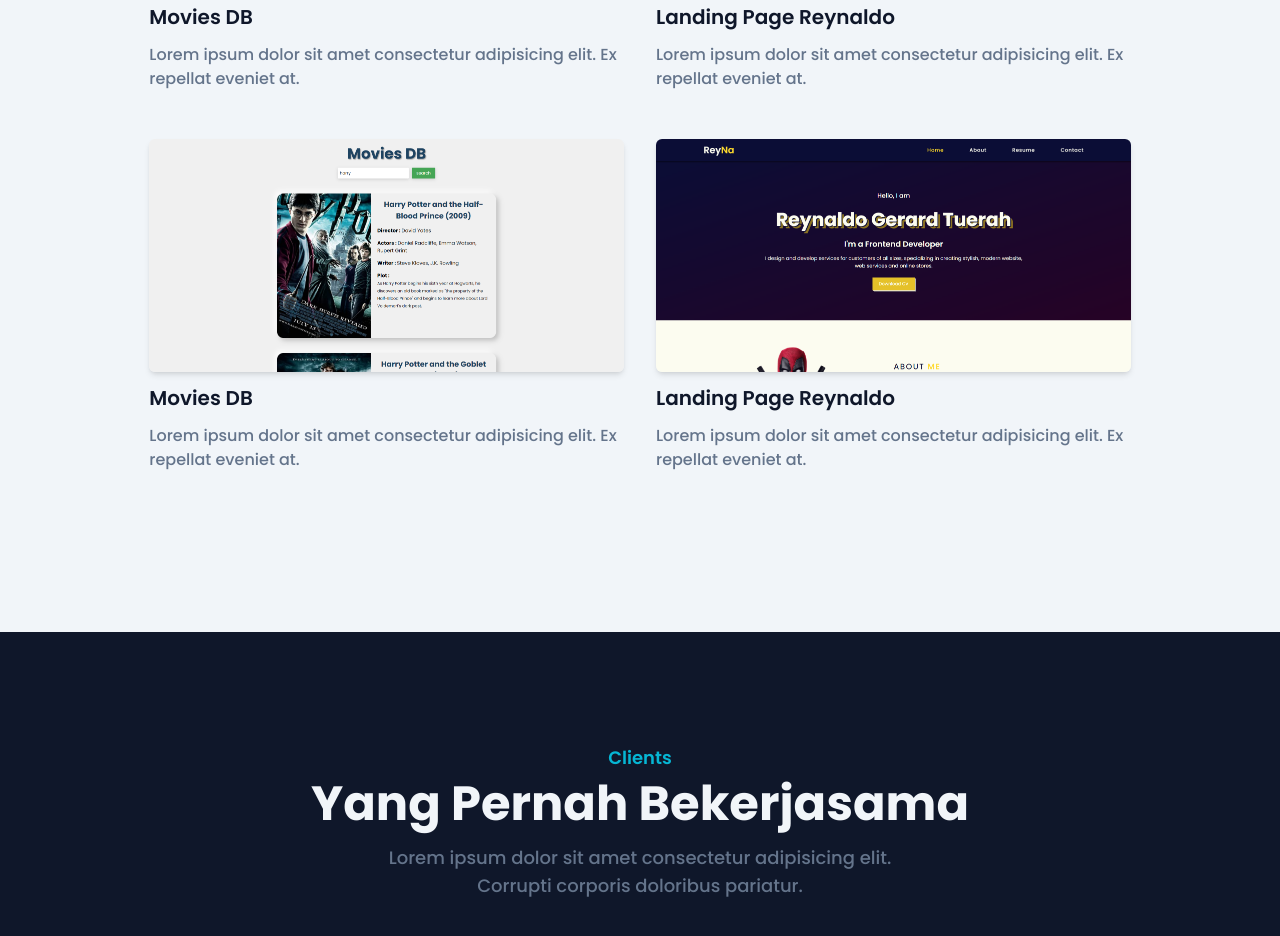
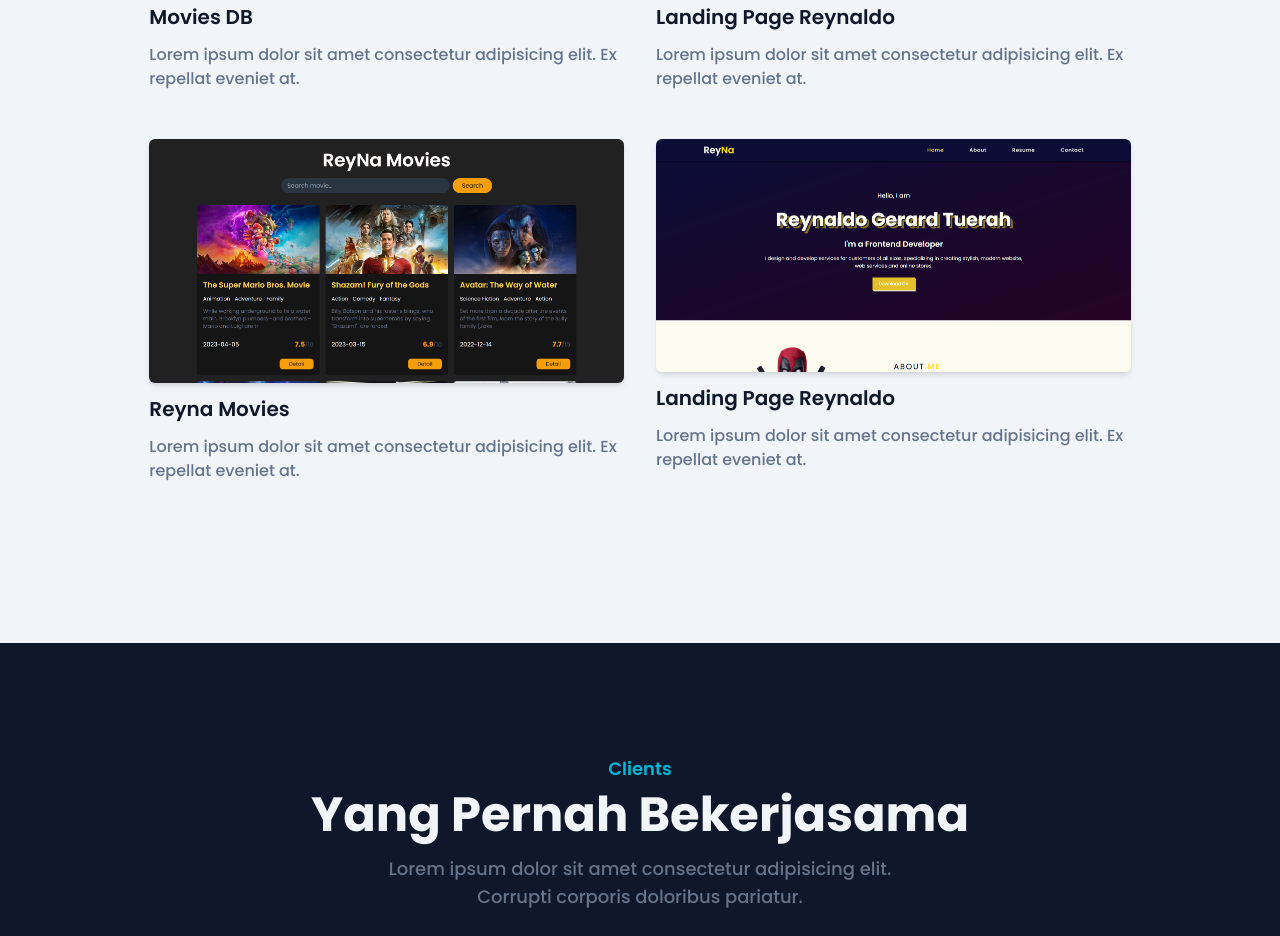
Before and after one commit to aldogerard/tailwind-portfolio-css, a website: page index.html in a window 1280 px wide. Shown: the part 1706-2642 px from the top of the page. Drawn offline with Linux system fonts and the light colour scheme.

Commit message:
add porto

```diff
--- a/index.html
+++ b/index.html
@@ -213,10 +213,15 @@
               repellat eveniet at.</p>
           </div>
           <div class="mb-12 px-4 md:w-1/2">
-            <div class="rounded-md shadow-md overflow-hidden">
-              <img src="assets/porto/2.png" width="100%">
-            </div>
-            <h3 class="font-semibold text-xl text-dark mt-3 mb-3 dark:text-white">Movies DB</h3>
+            <a href="https://reynamovie.vercel.app/" target="_blank">
+              <div class="rounded-md shadow-md overflow-hidden">
+                <img src="assets/porto/3.png" width="100%">
+              </div>
+              <h3 class="font-semibold text-xl text-dark mt-3 mb-3 dark:text-white hover:text-primary
+                transition-all">
+                Reyna Movies
+              </h3>
+            </a>
             <p class="font-medium text-base text-secondary dark:text-slate-400">Lorem ipsum dolor sit amet consectetur
               adipisicing elit. Ex
               repellat eveniet at.</p>
```
Also changed, not shown: assets/porto/3.png (added), public/css/final.css, public/css/style.css.
